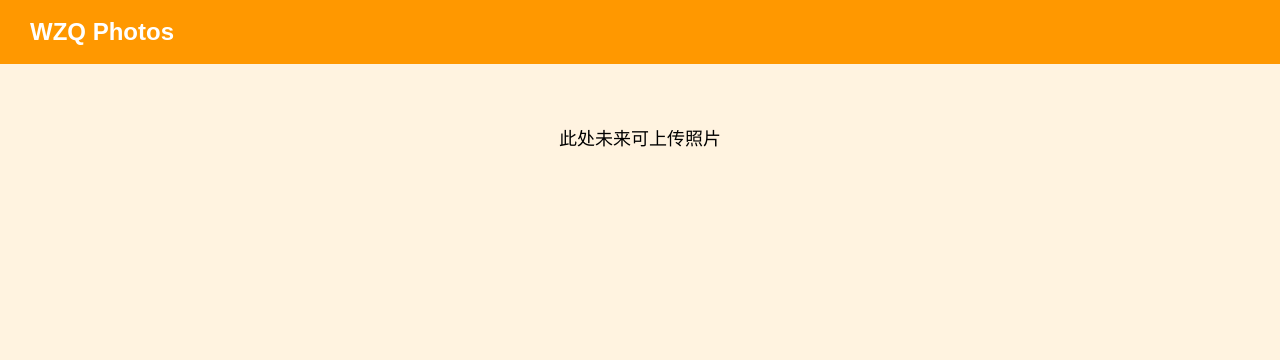
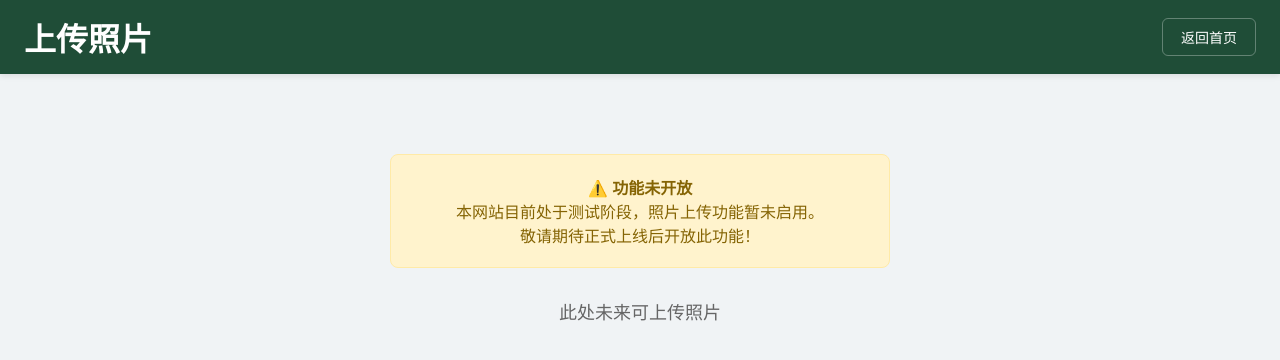
Before and after one commit to wzq2011/wzq2011.github.io, a plain HTML site: page upload.html in a window 1280 px wide. Drawn offline with Linux system fonts and the light colour scheme.

Commit message:
Update upload.html

```diff
--- a/upload.html
+++ b/upload.html
@@ -1,21 +1,83 @@
 <!DOCTYPE html>
 <html lang="zh-CN">
 <head>
-<meta charset="UTF-8">
-<meta name="viewport" content="width=device-width, initial-scale=1.0">
-<title>上传图片 - WZQ Photos</title>
-<style>
-  * { margin:0; padding:0; box-sizing:border-box; font-family:Arial; }
-  body { background:#FFF3E0; min-height:100vh; }
-  .header { background:#FF9800; color:white; padding:18px 30px; display:flex; justify-content:space-between; align-items:center; }
-  .logo { font-size:24px; font-weight:bold; }
-  .content { padding:60px 20px; text-align:center; font-size:18px; }
-</style>
+    <meta charset="UTF-8">
+    <meta name="viewport" content="width=device-width, initial-scale=1.0">
+    <title>上传照片 - WZQ Photos</title>
+    <style>
+        * {
+            margin: 0;
+            padding: 0;
+            box-sizing: border-box;
+            font-family: "Microsoft Yahei", sans-serif;
+        }
+        body {
+            background: #f0f3f5;
+        }
+        /* 与首页完全一致的墨绿色头部 */
+        .header {
+            background: #1F4D37;
+            color: #fff;
+            padding: 14px 24px;
+            display: flex;
+            justify-content: space-between;
+            align-items: center;
+            box-shadow: 0 2px 6px rgba(0,0,0,.1);
+        }
+        /* 统一风格的返回按钮 */
+        .back-btn {
+            color: #fff;
+            text-decoration: none;
+            padding: 8px 18px;
+            border: 1px solid rgba(255,255,255,.3);
+            border-radius: 6px;
+            font-size: 14px;
+        }
+        .back-btn:hover {
+            background: rgba(255,255,255,.1);
+        }
+        .content {
+            padding: 30px;
+            text-align: center;
+            margin-top: 50px;
+        }
+        /* 醒目的测试提示框 */
+        .test-notice {
+            background-color: #fff3cd;
+            border: 1px solid #ffeaa7;
+            color: #856404;
+            padding: 20px;
+            border-radius: 8px;
+            max-width: 500px;
+            margin: 0 auto 30px;
+        }
+        .upload-placeholder {
+            font-size: 18px;
+            color: #666;
+        }
+    </style>
 </head>
 <body>
+
+<!-- 墨绿色顶部导航，带返回首页按钮 -->
 <div class="header">
-  <div class="logo">WZQ Photos</div>
+    <h1>上传照片</h1>
+    <a href="index.html" class="back-btn">返回首页</a>
 </div>
-<div class="content">此处未来可上传照片</div>
+
+<div class="content">
+    <!-- 测试说明：明确告知不能上传 -->
+    <div class="test-notice">
+        <strong>⚠️ 功能未开放</strong>
+        <p>本网站目前处于测试阶段，照片上传功能暂未启用。</p>
+        <p>敬请期待正式上线后开放此功能！</p>
+    </div>
+
+    <!-- 占位文字 -->
+    <div class="upload-placeholder">
+        此处未来可上传照片
+    </div>
+</div>
+
 </body>
 </html>
```
